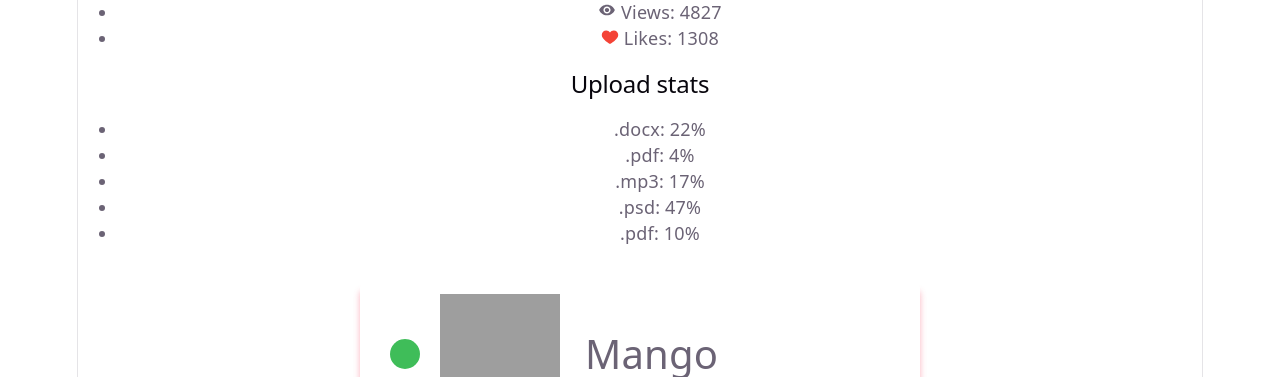
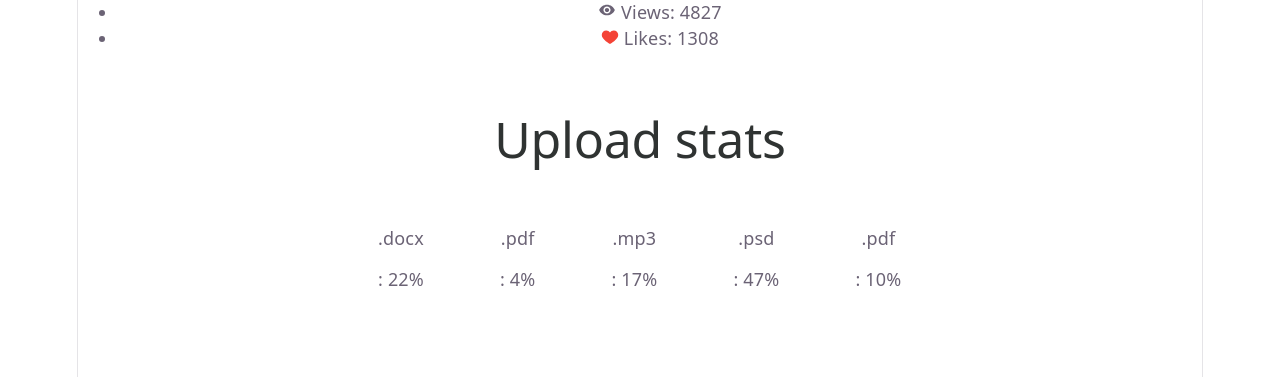
Before and after one commit to Helen0105/goit-react-hw-03-component, a React (Vite) app: page / in a window 1280 px wide. Shown: the part 423-800 px from the top of the page. Built offline with nearby package versions, Linux system fonts and the light colour scheme; grey boxes are pictures that could not be loaded.

Commit message:
last commit

```diff
--- a/src/components/Statistics/Statistics.css
+++ b/src/components/Statistics/Statistics.css
@@ -0,0 +1,34 @@
+.statistics {
+  width: 680px;
+  margin: 40px auto;
+  background-color: #ffffff;
+
+  overflow: hidden;
+}
+
+.title{
+    color: rgb(47, 51, 50);
+    font-size: 50px;
+}
+
+
+.stat-list{
+    list-style: none;
+
+    display: flex;
+
+}
+
+.item{
+    display: flex;
+  flex-direction: column;
+  align-items: center;
+  justify-content: center;
+  margin: 38px;
+
+}
+
+.stat-list .label{
+    padding-bottom: 15px;
+
+}
--- a/src/components/Statistics/Statistics.jsx
+++ b/src/components/Statistics/Statistics.jsx
@@ -1,3 +1,5 @@
+import "./Statistics.css"
+
 function Statistics ({title, stats = []}) {
     return (
         <section className="statistics">
```
